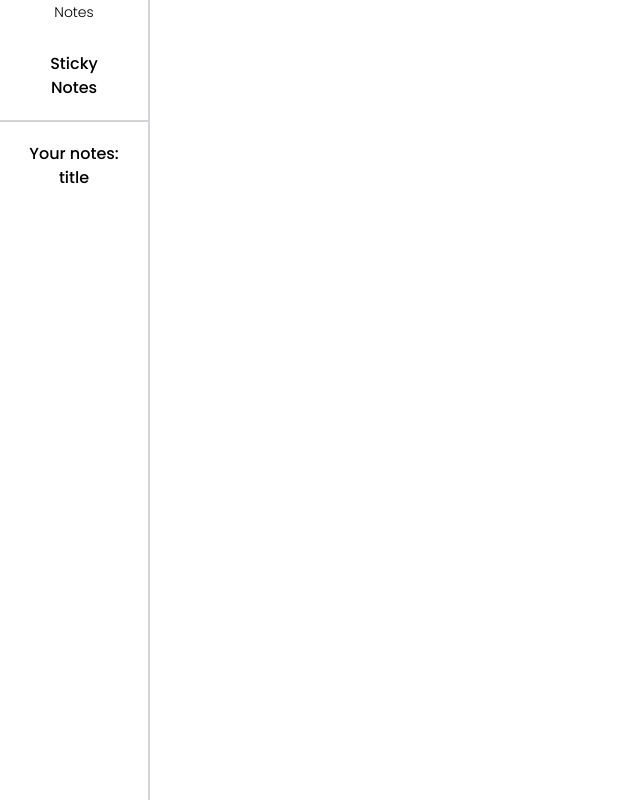
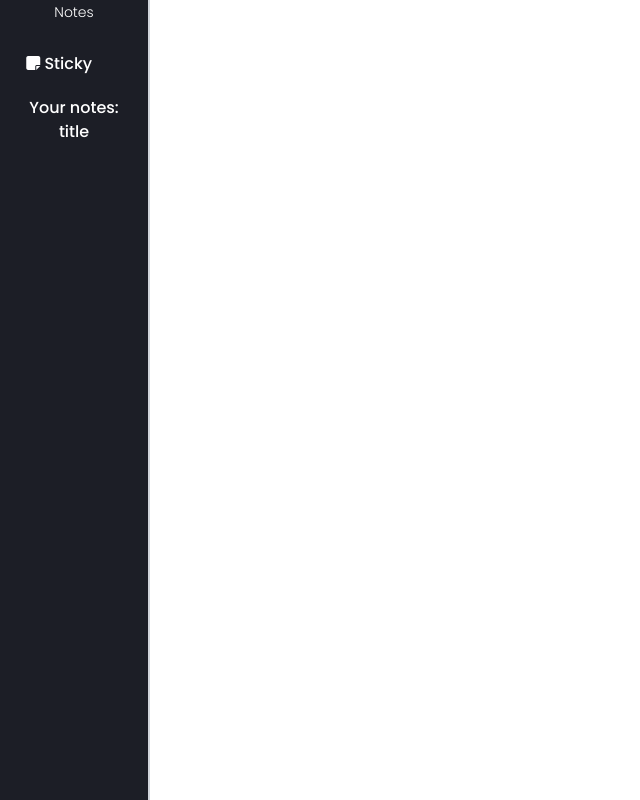
Before and after one commit to notebook-app/front-end, a React (Create React App) app: page /notes in a window 1280 px wide. Shown: the whole page, without its empty margins (0-640 px from the left). Built offline with nearby package versions, Linux system fonts and the light colour scheme.

Commit message:
Add automation in displaying endpoints at nav

```diff
--- a/src/components/layout/Nav.tsx
+++ b/src/components/layout/Nav.tsx
@@ -3,35 +3,35 @@ import React from 'react';
 type RouteEndpoint = {
     url: string;
     name: string;
+    icon: JSX.Element;
 };
 
 const endpoints: RouteEndpoint[] = [
     {
         url: '/sticky-notes',
-        name: 'Sticky'
+        name: 'Sticky',
+        icon: <i className="fa-solid fa-note-sticky"/>
     },
-    {
-        url: '/notes',
-        name: 'Notes'
-    },
+
 ];
 
 export default function Nav({children}: { children?: JSX.Element }) {
     return (
-        <nav className={'border-r-2 border-gray-300 h-full float-left'}>
+        <nav className={'border-r-2 border-gray-300 h-full float-left bg-[#1C1E26] text-white standard-nav'}>
             <div className="text-center font-light">
                 <span className={'text-sm'}>Notes</span>
             </div>
 
-            <div className={'grid mt-7 text-center border-b-2 border-gray-300'}>
+            <div className={'grid mt-7 text-left'}>
                 {
-                    endpoints.map(({url, name}: RouteEndpoint, index: number) => {
+                    endpoints.map(({url, name, icon}: RouteEndpoint, index: number) => {
                         return <a
                             key={url}
-                            className={`ml-5 mr-5 hover:text-gray-400 ${index === endpoints.length - 1 && 'mb-5'}`}
+                            className={`hover:bg-gray-600 w-4/5 text-center rounded-r-sm`}
                             href={url}
                         >
-                            {name}
+                            {icon}
+                            {' ' + name}
                         </a>
                     })
                 }
```
